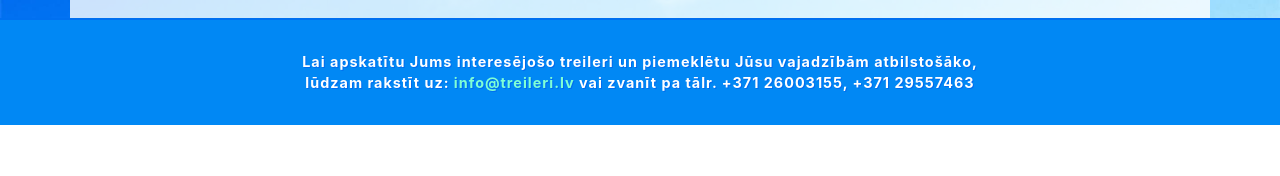
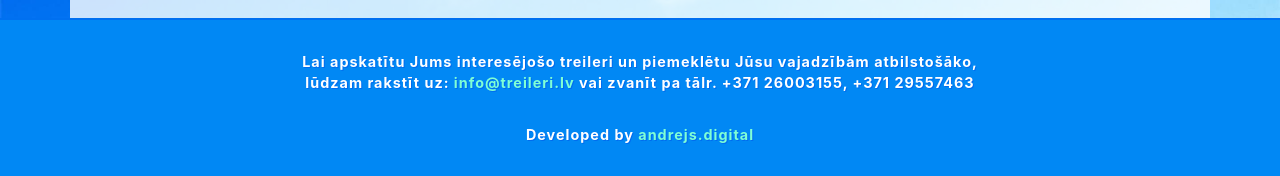
Before and after one commit to Palagins/Treileri, a plain HTML site: page kontakti.html in a window 1280 px wide. Shown: the part 1024-1200 px from the top of the page. Before the commit the page ends 1149 px from the top, so only its background shows below. Drawn offline with Linux system fonts and the light colour scheme; some packages are replaced by stand-ins of ours.

Commit message:
Treileri

```diff
--- a/kontakti.html
+++ b/kontakti.html
@@ -78,6 +78,7 @@
       <p>Lai apskatītu Jums interesējošo treileri un piemeklētu Jūsu vajadzībām atbilstošāko,</br>
       lūdzam rakstīt uz: <a href="mailto:info@treileri.lv">info@treileri.lv</a>
       vai zvanīt pa tālr. +371 26003155, +371 29557463</p>
+      <p>Developed by <a href="https://andrejs.digital">andrejs.digital</a></p>
     </footer>
   </body>
 
```
Also changed, not shown: sortiments.html (line endings or trailing spaces).
